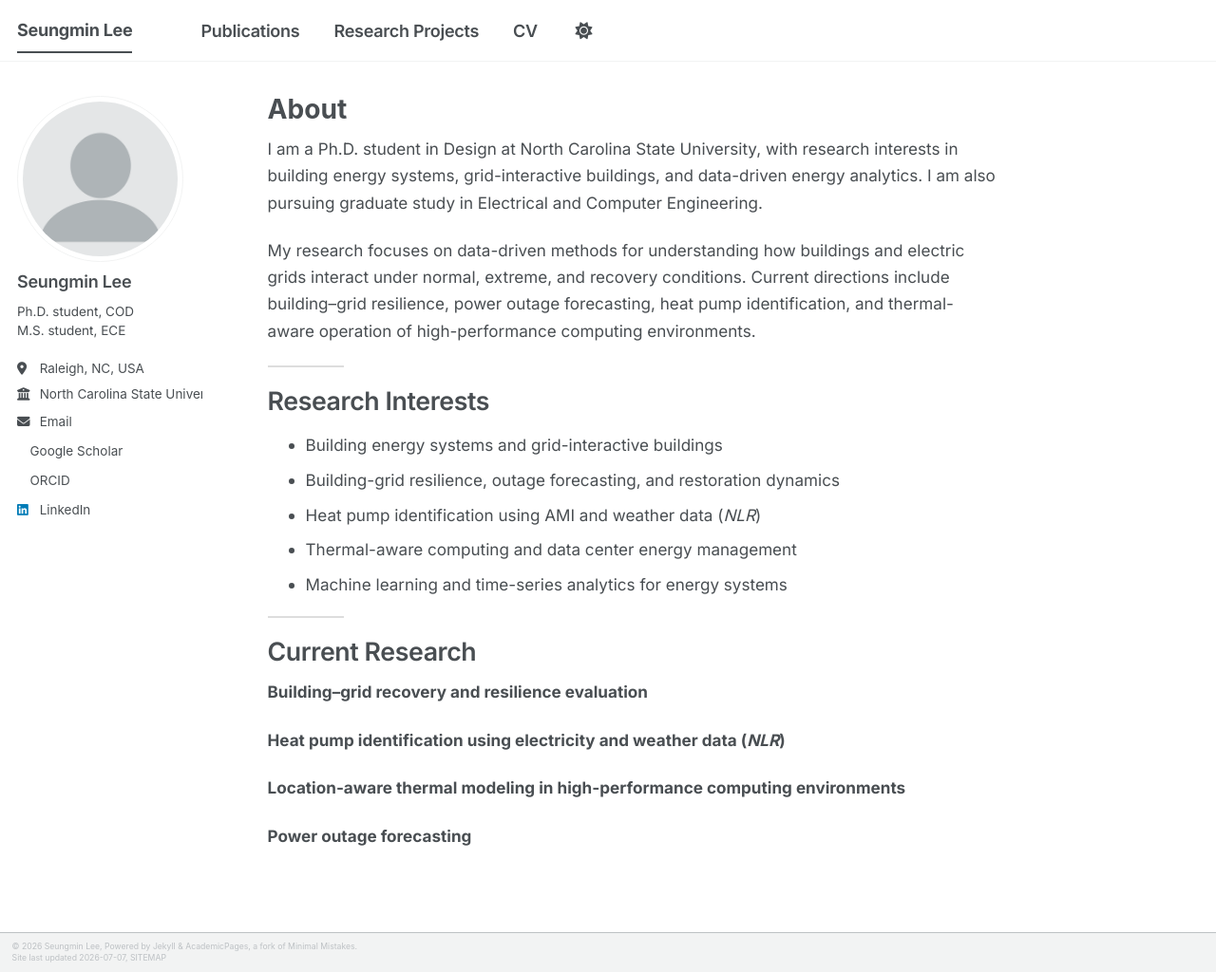
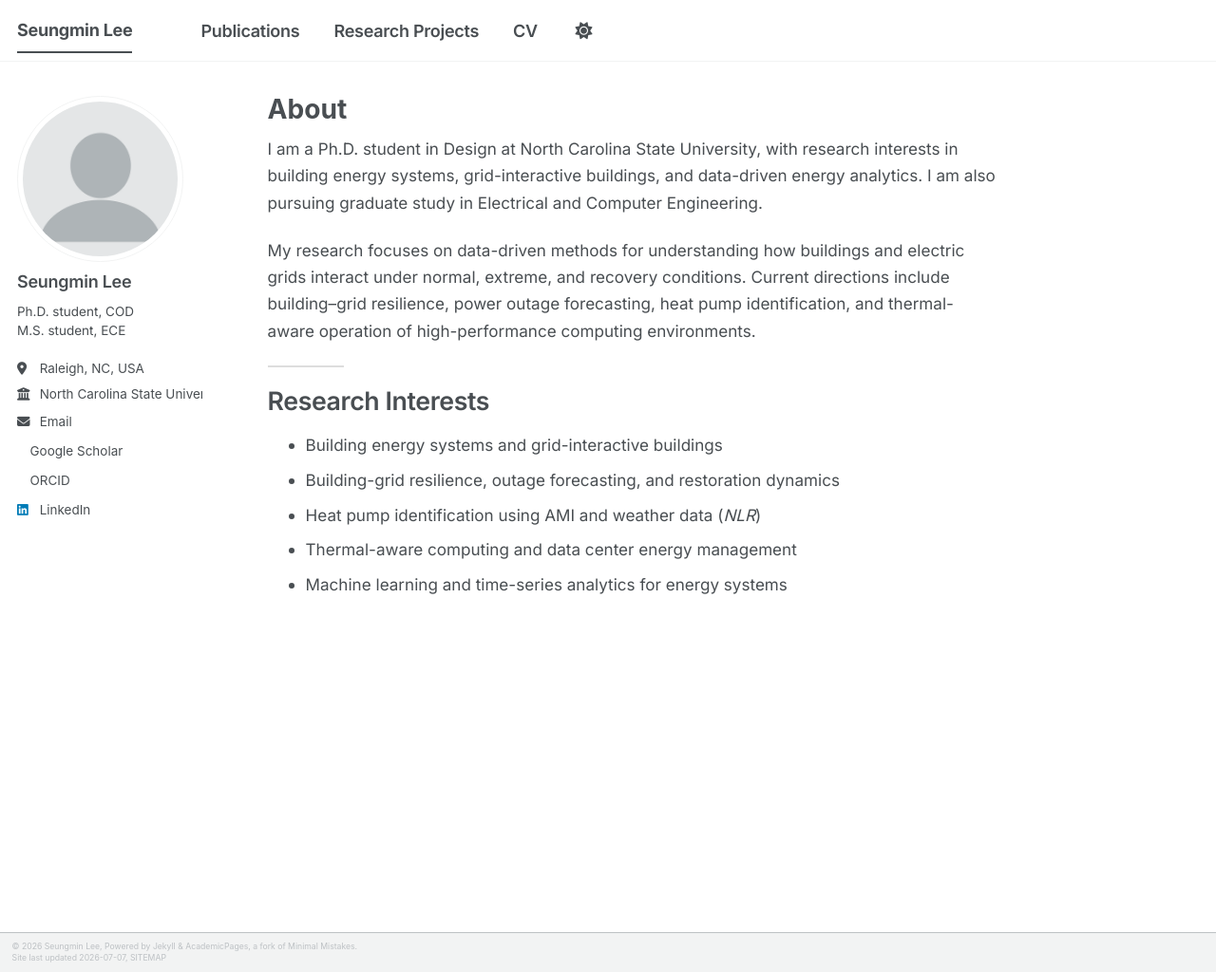
Before and after one commit to seungmi-nii/seungmi-nii.github.io, a Jekyll site: the page built from _pages/about.md, in a window 1280 px wide and 1024 px high. Shown: the whole window at 95% size. Built offline with Jekyll 4.4.1, drawn with Linux system fonts in a browser that asks for light colours; a style sheet for code colours, icons or effects is not loaded.

Commit message:
Remove current research section from about.md
Removed horizontal rule and current research section from about page.

```diff
--- a/_pages/about.md
+++ b/_pages/about.md
@@ -21,16 +21,3 @@ Research Interests
 - Heat pump identification using AMI and weather data (*NLR*)
 - Thermal-aware computing and data center energy management
 - Machine learning and time-series analytics for energy systems
-
-<hr style="border:0; border-top:2px solid #dddddd; width:80px; margin:1.1em 0;">
-
-Current Research
-======
-
-**Building–grid recovery and resilience evaluation**
-
-**Heat pump identification using electricity and weather data (*NLR*)**
-
-**Location-aware thermal modeling in high-performance computing environments**
-
-**Power outage forecasting**
```
